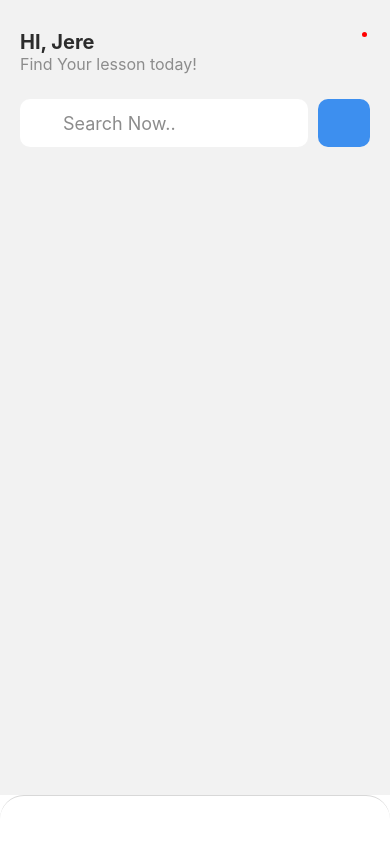
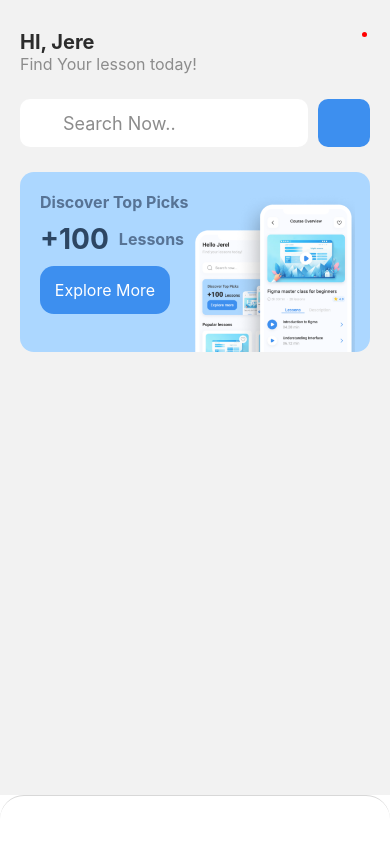
Before and after one commit to youone04/boilerplate-react-native, a React Native app: screen /Home in a window 390 px wide. Built offline with nearby package versions, Linux system fonts and the light colour scheme; some icons are missing.

Commit message:
feat: component banner at home screen

```diff
--- /dev/null
+++ b/src/screens/Slicing-1/HomeScreen/component/Banner.tsx
@@ -0,0 +1,89 @@
+import {Image, StyleSheet, TouchableOpacity, View, Text} from 'react-native';
+
+export default function Banner() {
+  return (
+    <View style={styles.container}>
+      <View style={styles.contentLeft}>
+        <View style={styles.descLeft}>
+          <Text style={styles.textTitle}>Discover Top Picks</Text>
+          <View style={styles.secondTextContainer}>
+            <Text style={styles.secondNumberText}>+100</Text>
+            <Text style={styles.seconText}>Lessons</Text>
+          </View>
+        </View>
+
+        <TouchableOpacity>
+          <View style={styles.buttonLeft}>
+            <Text style={styles.textButton}>Explore More</Text>
+          </View>
+        </TouchableOpacity>
+      </View>
+
+      <View style={styles.contentRight}>
+        <Image
+          style={styles.image}
+          source={require('../../assets/home-image/banner-image.png')}
+        />
+      </View>
+    </View>
+  );
+}
+const styles = StyleSheet.create({
+  container: {
+    display: 'flex',
+    flexDirection: 'row',
+    backgroundColor: '#ACD7FF',
+    minHeight: 156,
+    height: 'auto',
+    paddingTop: 20,
+    paddingHorizontal: 20,
+    borderRadius: 14,
+  },
+  contentLeft: {
+    flex: 1,
+    rowGap: 10,
+  },
+  contentRight: {
+    flex: 1,
+  },
+  descLeft: {
+    rowGap: 10,
+  },
+  buttonLeft: {
+    backgroundColor: '#3D8FEF',
+    width: 130,
+    borderRadius: 14,
+    padding: 14,
+    alignItems: 'center',
+  },
+  image: {
+    width: 160,
+    minHeight: 160,
+    height: 'auto',
+  },
+  textTitle: {
+    fontSize: 16,
+    color: '#577395',
+    fontWeight: 'bold',
+  },
+  secondTextContainer: {
+    display: 'flex',
+    flexDirection: 'row',
+    columnGap: 10,
+    alignItems: 'center',
+  },
+  secondNumberText: {
+    color: '#2D4663',
+    fontSize: 28,
+    fontWeight: 'bold',
+  },
+  seconText: {
+    fontSize: 16,
+    color: '#577395',
+    fontWeight: 'bold',
+  },
+  textButton: {
+    color: '#FFFFFF',
+    fontSize: 16,
+  },
+});
--- a/src/screens/Slicing-1/HomeScreen/index.tsx
+++ b/src/screens/Slicing-1/HomeScreen/index.tsx
@@ -1,12 +1,14 @@
 import { StyleSheet, View } from "react-native";
 import Header from "./component/Header";
 import FormSearch from "./component/FormSearch";
+import Banner from "./component/Banner";
 
 export default function HomeScreen(){
     return(
        <View style={styles.container}>
         <Header/>
         <FormSearch/>
+        <Banner/>
 
        </View>
     )
```
Also changed, not shown: src/screens/Slicing-1/assets/home-image/banner-image.png (added).
